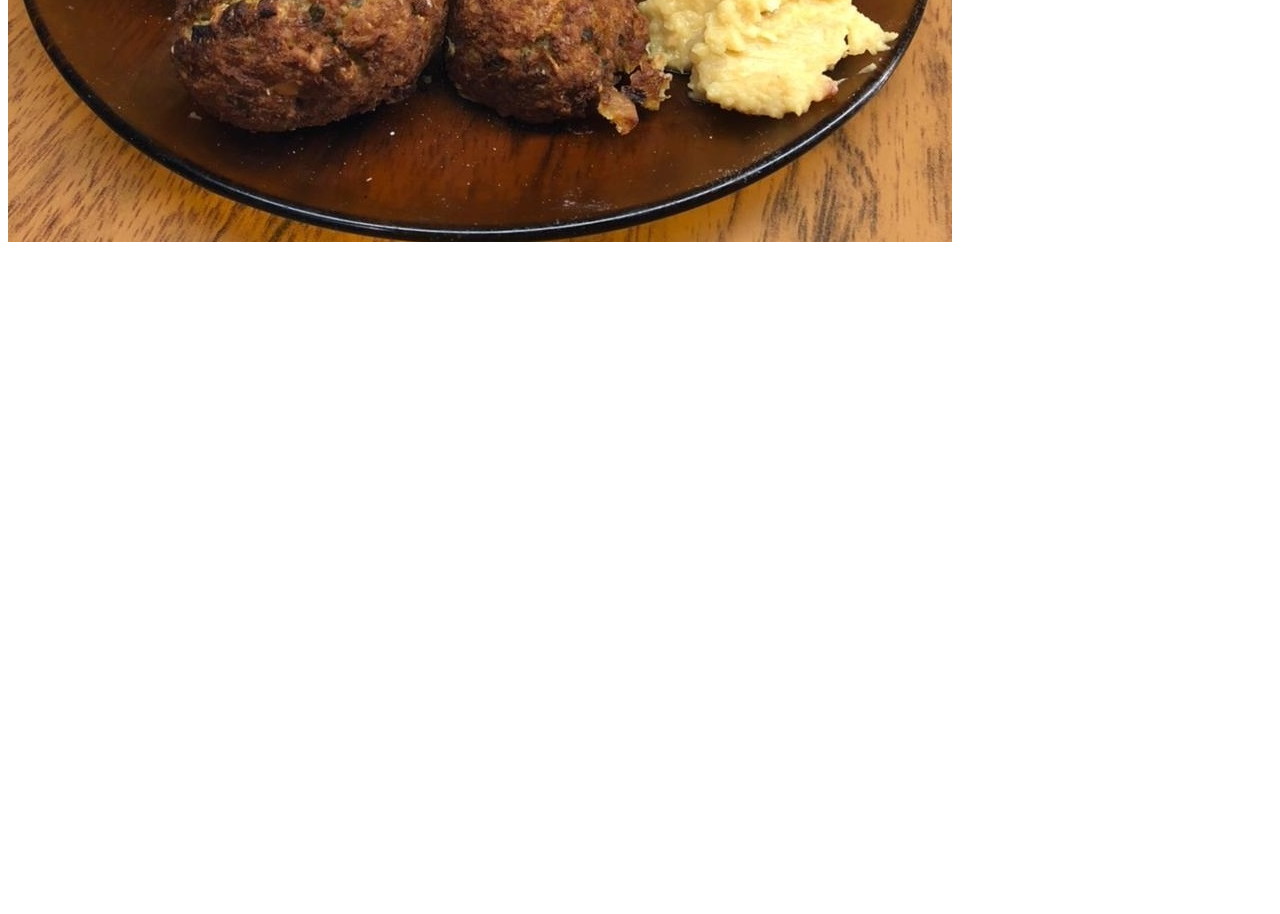
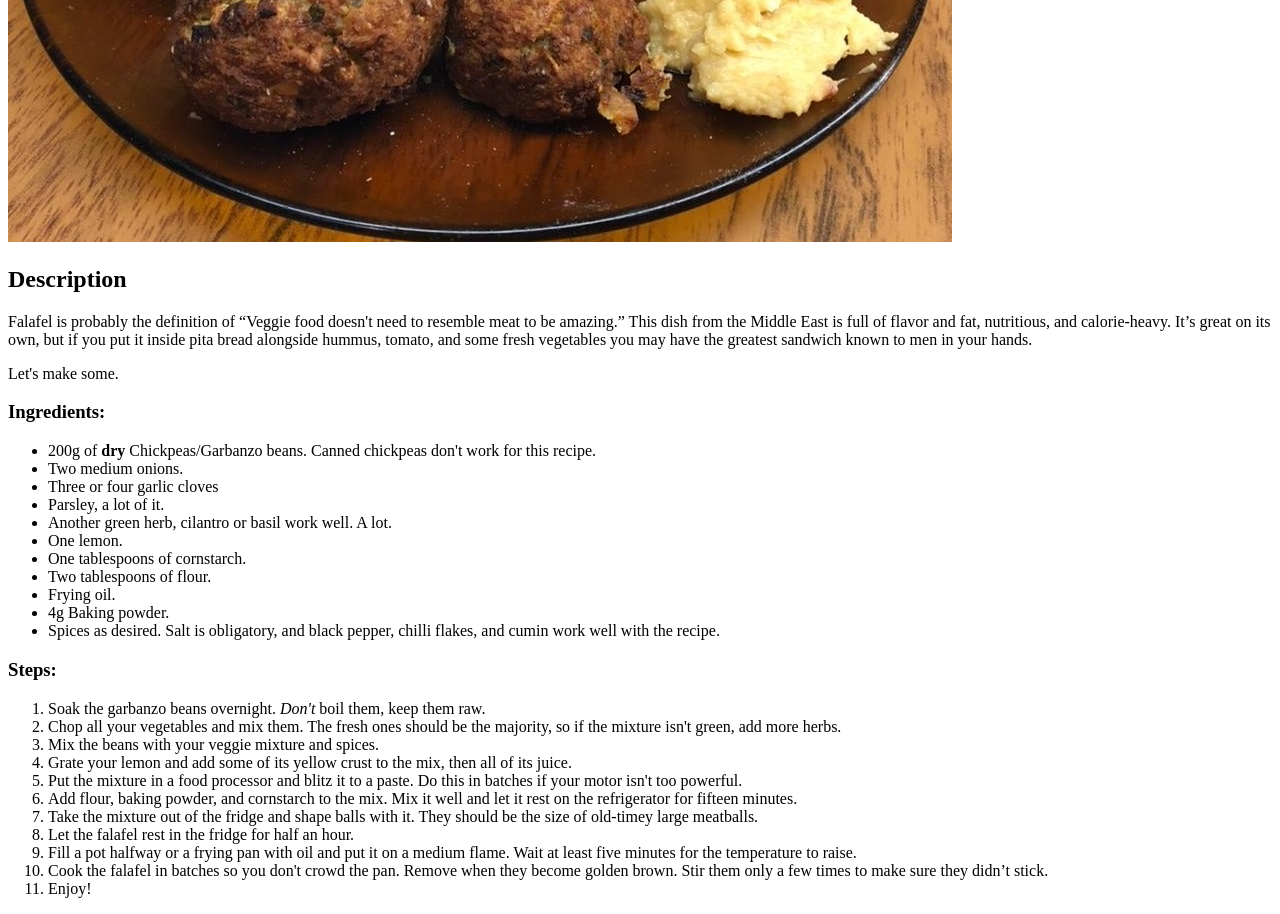
Before and after one commit to Chris-A-94/odin-recipes, a plain HTML site: page recipes/falafel.html in a window 1280 px wide. Shown: the part 500-1414 px from the top of the page. Before the commit the page ends 800 px from the top, so only its background shows below. Drawn offline with Linux system fonts and the light colour scheme.

Commit message:
Finish the fourth iteration and third recipes
Wrote and linked the falafel recipe

```diff
--- a/recipes/falafel.html
+++ b/recipes/falafel.html
@@ -8,4 +8,36 @@
         <h1>Falafel</h1>
         <img src="../img/falafel.jpg">
     </body>
+    <h2>Description</h2>
+    <p>Falafel is probably the definition of “Veggie food doesn't need to resemble meat to be amazing.” This dish from the Middle East is full of flavor and fat, nutritious, and calorie-heavy. It’s great on its own, but if you put it inside pita bread alongside hummus, tomato, and some fresh vegetables you may have the greatest sandwich known to men in your hands.</p>
+    <p>Let's make some. </p>
+    <h3>Ingredients:</h3>
+    <ul>
+        <li>200g of <strong>dry</strong> Chickpeas/Garbanzo beans. Canned chickpeas don't work for this recipe.</li>
+        <li>Two medium onions.</li>
+        <li>Three or four garlic cloves</li>
+        <li>Parsley, a lot of it.</li>
+        <li>Another green herb, cilantro or basil work well. A lot.</li>
+        <li>One lemon.</li>
+        <li>One tablespoons of cornstarch.</li>
+        <li>Two tablespoons of flour.</li>
+        <li>Frying oil.</li>
+        <li>4g Baking powder.</li>
+        <li>Spices as desired. Salt is obligatory, and black pepper, chilli flakes, and cumin work well with the recipe.</li>
+    </ul>
+    <h3>Steps:</h3>
+    <ol>
+        <li>Soak the garbanzo beans overnight. <em>Don't</em> boil them, keep them raw.</li>
+        <li>Chop all your vegetables and mix them. The fresh ones should be the majority, so if the mixture isn't green, add more herbs.</li>
+        <li>Mix the beans with your veggie mixture and spices.</li>
+        <li>Grate your lemon and add some of its yellow crust to the mix, then all of its juice.</li>
+        <li>Put the mixture in a food processor and blitz it to a paste. Do this in batches if your motor isn't too powerful.</li>
+        <li>Add flour, baking powder, and cornstarch to the mix. Mix it well and let it rest on the refrigerator for fifteen minutes.</li>
+        <li>Take the mixture out of the fridge and shape balls with it. They should be the size of old-timey large meatballs.</li>
+        <li>Let the falafel rest in the fridge for half an hour.</li>
+        <li>Fill a pot halfway or a frying pan with oil and put it on a medium flame. Wait at least five minutes for the temperature to raise.</li>
+        <li>Cook the falafel in batches so you don't crowd the pan. Remove when they become golden brown. Stir them only a few times to make sure they didn’t stick.</li>
+        <li>Enjoy!</li>
+
+    </ol>
 </html>
```
